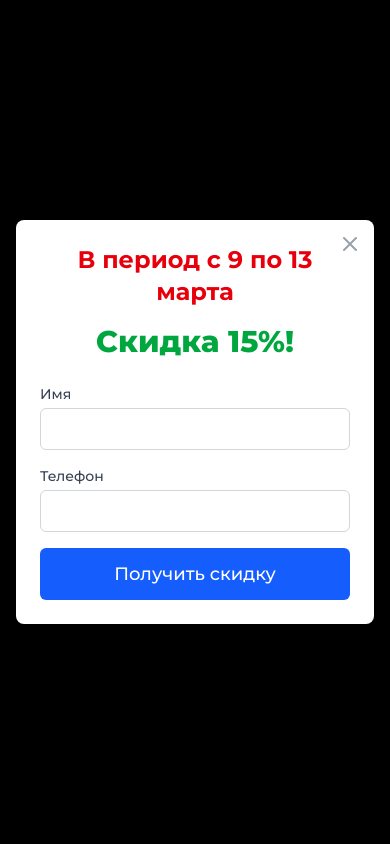
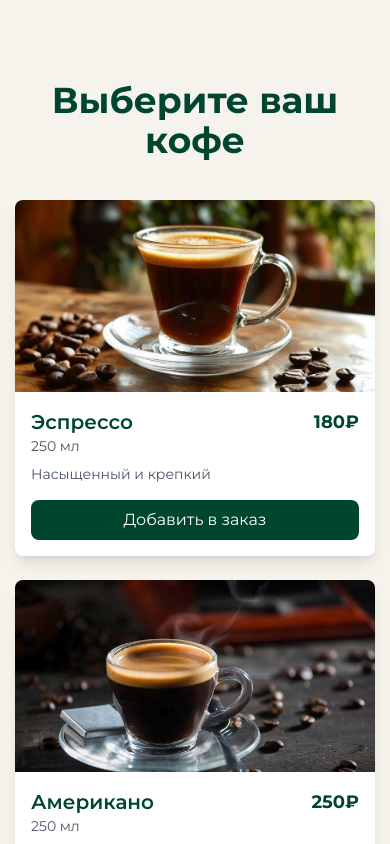
Before and after one commit to WWork777/peoples, a Next.js app: page /coffee-price in a window 390 px wide. Shown: the top 844 px of the page. Built offline with nearby package versions, Linux system fonts and the light colour scheme.

Commit message:
новая группа для напитков

```diff
--- a/src/app/coffee-price/page.js
+++ b/src/app/coffee-price/page.js
@@ -1,179 +1,371 @@
 'use client'
+
+import Image from 'next/image'
 import { useEffect, useState } from 'react'
 
-// Функция для форматирования телефона с маской
-const formatPhoneNumber = value => {
-	// Удаляем все нецифровые символы
-	const numbers = value.replace(/\D/g, '')
+// Данные о напитках
+const drinks = [
+	{
+		id: 1,
+		name: 'Эспрессо',
+		volume: '250 мл',
+		price: 180,
+		image: '/coffee-price/1.webp',
+		description: 'Насыщенный и крепкий',
+	},
+	{
+		id: 2,
+		name: 'Американо',
+		volume: '250 мл',
+		price: 250,
+		image: '/coffee-price/2.webp',
+		description: 'Мягкий вкус с ароматом',
+	},
+	{
+		id: 3,
+		name: 'Капучино',
+		volume: '350 мл',
+		price: 300,
+		image: '/coffee-price/6.webp',
+		description: 'С нежной молочной пенкой',
+	},
+	{
+		id: 4,
+		name: 'Латте',
+		volume: '350 мл',
+		price: 300,
+		image: '/coffee-price/3.webp',
+		description: 'Молочный и бархатистый',
+	},
+	{
+		id: 5,
+		name: 'Флэт уайт',
+		volume: '180 мл',
+		price: 250,
+		image: '/coffee-price/4.webp',
+		description: 'Двойная порция эспрессо',
+	},
+	{
+		id: 6,
+		name: 'Какао',
+		volume: '250 мл',
+		price: 200,
+		image: '/coffee-price/5.webp',
+		description: 'Волшебный вкус какао',
+	},
+]
 
-	// Если номер начинается с 7 или 8, обрабатываем соответственно
-	let formattedNumbers = numbers
-	if (numbers.startsWith('8')) {
-		formattedNumbers = '7' + numbers.slice(1)
-	}
-
-	// Ограничиваем длину до 11 цифр (включая 7)
-	const limitedNumbers = formattedNumbers.slice(0, 11)
-
-	// Применяем маску +7 (999) 999-99-99
-	if (limitedNumbers.length <= 1) {
-		return '+7'
-	} else if (limitedNumbers.length <= 4) {
-		return `+7 (${limitedNumbers.slice(1)}`
-	} else if (limitedNumbers.length <= 7) {
-		return `+7 (${limitedNumbers.slice(1, 4)}) ${limitedNumbers.slice(4)}`
-	} else if (limitedNumbers.length <= 9) {
-		return `+7 (${limitedNumbers.slice(1, 4)}) ${limitedNumbers.slice(4, 7)}-${limitedNumbers.slice(7)}`
-	} else {
-		return `+7 (${limitedNumbers.slice(1, 4)}) ${limitedNumbers.slice(4, 7)}-${limitedNumbers.slice(7, 9)}-${limitedNumbers.slice(9, 11)}`
-	}
-}
-
-// Функция для очистки телефона от маски (для отправки на сервер)
-const cleanPhoneNumber = formattedPhone => {
-	return formattedPhone.replace(/\D/g, '')
-}
-
-export default function PromoModal() {
-	const [isOpen, setIsOpen] = useState(false)
-	const [formData, setFormData] = useState({
-		name: '',
-		phone: '+7',
-	})
+export default function CoffeePrice() {
+	const [selectedDrinks, setSelectedDrinks] = useState([])
+	const [customerName, setCustomerName] = useState('')
+	const [customerPhone, setCustomerPhone] = useState('')
+	const [customerHouse, setCustomerHouse] = useState('') // Новое поле для номера дома
+	const [isSubmitting, setIsSubmitting] = useState(false)
+	const [submitStatus, setSubmitStatus] = useState(null)
 
 	useEffect(() => {
-		// Плавное появление модального окна через 1 секунду после загрузки
+		// Небольшая задержка, чтобы переопределить скролл браузера
 		const timer = setTimeout(() => {
-			setIsOpen(true)
-		}, 1000)
+			window.scrollTo({
+				top: 0,
+				behavior: 'smooth',
+			})
+		}, 10)
 
 		return () => clearTimeout(timer)
 	}, [])
 
-	// Обработчик изменения телефона с маской
-	const handlePhoneChange = e => {
-		const formatted = formatPhoneNumber(e.target.value)
-		setFormData(prev => ({ ...prev, phone: formatted }))
+	// Добавление напитка в корзину
+	const addToCart = drink => {
+		setSelectedDrinks(prev => {
+			const existing = prev.find(item => item.id === drink.id)
+			if (existing) {
+				return prev.map(item =>
+					item.id === drink.id
+						? { ...item, quantity: item.quantity + 1 }
+						: item,
+				)
+			}
+			return [...prev, { ...drink, quantity: 1 }]
+		})
 	}
 
-	const handleInputChange = e => {
-		const { name, value } = e.target
+	// Удаление напитка из корзины
+	const removeFromCart = drinkId => {
+		setSelectedDrinks(prev => prev.filter(item => item.id !== drinkId))
+	}
 
-		if (name === 'phone') {
-			handlePhoneChange(e)
+	// Изменение количества
+	const updateQuantity = (drinkId, newQuantity) => {
+		if (newQuantity < 1) {
+			removeFromCart(drinkId)
+			return
+		}
+		setSelectedDrinks(prev =>
+			prev.map(item =>
+				item.id === drinkId ? { ...item, quantity: newQuantity } : item,
+			),
+		)
+	}
+
+	// Подсчет итоговой суммы
+	const totalPrice = selectedDrinks.reduce(
+		(sum, item) => sum + item.price * item.quantity,
+		0,
+	)
+
+	// Отправка формы
+	const handleSubmit = async e => {
+		e.preventDefault()
+
+		if (selectedDrinks.length === 0) {
+			alert('Добавьте хотя бы один напиток')
+			return
+		}
+
+		if (!customerName || !customerPhone || !customerHouse) {
+			alert('Заполните все поля')
+			return
+		}
+
+		setIsSubmitting(true)
+		setSubmitStatus(null)
+
+		try {
+			const response = await fetch('/api/coffee-price', {
+				method: 'POST',
+				headers: {
+					'Content-Type': 'application/json',
+				},
+				body: JSON.stringify({
+					name: customerName,
+					phone: customerPhone,
+					houseNumber: customerHouse, // Добавлено поле с номером дома
+					drinks: selectedDrinks,
+					totalPrice: totalPrice,
+					orderDate: new Date().toISOString(),
+				}),
+			})
+
+			const data = await response.json()
+
+			if (response.ok) {
+				setSubmitStatus('success')
+				// Очистка формы
+				setSelectedDrinks([])
+				setCustomerName('')
+				setCustomerPhone('')
+				setCustomerHouse('') // Очистка поля номера дома
 			} else {
-			setFormData(prev => ({ ...prev, [name]: value }))
+				setSubmitStatus('error')
+				console.error('Ошибка отправки:', data.error)
+			}
+		} catch (error) {
+			setSubmitStatus('error')
+			console.error('Ошибка:', error)
+		} finally {
+			setIsSubmitting(false)
 		}
 	}
 
-	const handleSubmit = e => {
-		e.preventDefault()
+	return (
+		<section className='coffee-price bg-background mt-10 px-3.75 py-10'>
+			<div className='container max-w-5xl mx-auto'>
+				<h1 className='text-4xl font-bold text-center text-(--accent-color) mb-10'>
+					Выберите ваш кофе
+				</h1>
 
-		// Проверка, что телефон введен полностью (не только +7)
-		if (formData.phone.replace(/\D/g, '').length < 11) {
-			alert('Введите полный номер телефона')
-			return
-		}
+				{/* Сетка напитков */}
+				<div className='grid grid-cols-1 xs:grid-cols-2 md:grid-cols-3 gap-6 mb-10'>
+					{drinks.map(drink => (
+						<div
+							key={drink.id}
+							className='bg-white rounded-lg shadow-lg overflow-hidden hover:shadow-xl transition-shadow'
+						>
+							<div className='relative h-48 bg-gray-200'>
+								<div className='absolute inset-0 flex items-center justify-center text-gray-500'>
+									[Изображение {drink.name}]
+								</div>
+								<Image
+									src={drink.image}
+									alt={drink.name}
+									fill
+									className='w-full h-full object-cover'
+								/>
+							</div>
 
-		console.log('Form submitted:', formData)
-		// Здесь можно добавить отправку данных на сервер
-		setIsOpen(false)
-	}
+							<div className='p-4'>
+								<div className='flex justify-between items-start mb-2'>
+									<div>
+										<h3 className='text-xl font-semibold text-(--accent-color)'>
+											{drink.name}
+										</h3>
+										<p className='text-sm text-gray-600'>{drink.volume}</p>
+									</div>
+									<span className='text-lg font-bold text-(--accent-color)'>
+										{drink.price}₽
+									</span>
+								</div>
 
-	const closeModal = () => {
-		setIsOpen(false)
-	}
-
-	if (!isOpen) return null
-
-	return (
-		<div className='fixed inset-0 z-50 flex items-center justify-center'>
-			{/* Затемненный фон с анимацией появления */}
-			<div
-				className='absolute inset-0 bg-black bg-opacity-50 transition-opacity duration-300 ease-in-out'
-				onClick={closeModal}
-			/>
-
-			{/* Модальное окно с анимацией появления */}
-			<div className='relative bg-white rounded-lg shadow-xl max-w-md w-full mx-4 transform transition-all duration-300 ease-in-out scale-100 opacity-100'>
-				<div className='p-6'>
-					{/* Заголовок с акцией */}
-					<h2 className='text-2xl font-bold text-center mb-4 text-red-600'>
-						В период с 9 по 13 марта
-					</h2>
-					<p className='text-3xl font-extrabold text-center mb-6 text-green-600'>
-						Скидка 15%!
+								<p className='text-gray-600 text-sm mb-4'>
+									{drink.description}
 								</p>
 
-					{/* Форма с полями */}
+								<button
+									onClick={() => addToCart(drink)}
+									className='w-full bg-(--accent-color) hover:bg-(--accent-color)/90 text-white py-2 px-4 rounded-lg transition-colors'
+								>
+									Добавить в заказ
+								</button>
+							</div>
+						</div>
+					))}
+				</div>
+
+				{/* Корзина и форма заказа */}
+				{selectedDrinks.length > 0 && (
+					<div className='bg-gray-50 rounded-lg p-6 mb-6'>
+						<h2 className='text-2xl font-bold mb-4 text-(--accent-color)'>
+							Ваш заказ
+						</h2>
+
+						<div className='space-y-3 mb-6'>
+							{selectedDrinks.map(item => (
+								<div
+									key={item.id}
+									className='flex flex-col sm:flex-row gap-5 items-center justify-between bg-white p-3 rounded-lg'
+								>
+									<div className='flex-1'>
+										<span className='font-medium text-(--accent-color)'>
+											{item.name}
+										</span>
+										<span className='text-sm text-gray-600 ml-2'>
+											{item.volume} - {item.price}₽
+										</span>
+									</div>
+
+									<div className='flex items-center gap-3'>
+										<button
+											onClick={() => updateQuantity(item.id, item.quantity - 1)}
+											className='w-8 h-8 bg-gray-200 rounded-full hover:bg-gray-300 text-(--accent-color)'
+										>
+											-
+										</button>
+
+										<span className='w-8 text-center font-medium text-(--accent-color)'>
+											{item.quantity}
+										</span>
+
+										<button
+											onClick={() => updateQuantity(item.id, item.quantity + 1)}
+											className='w-8 h-8 bg-gray-200 rounded-full hover:bg-gray-300 text-(--accent-color)'
+										>
+											+
+										</button>
+
+										<button
+											onClick={() => removeFromCart(item.id)}
+											className='ml-2 text-red-500 hover:text-red-700'
+										>
+											✕
+										</button>
+									</div>
+								</div>
+							))}
+						</div>
+
+						<div className='border-t pt-4 mb-6'>
+							<div className='flex justify-between text-xl font-bold'>
+								<span className='text-(--accent-color)'>Итого:</span>
+								<span className='text-amber-600'>{totalPrice}₽</span>
+							</div>
+						</div>
+
+						{/* Форма заявки */}
 						<form onSubmit={handleSubmit} className='space-y-4'>
 							<div>
 								<label
 									htmlFor='name'
-								className='block text-sm font-medium text-gray-700 mb-1'
+									className='block text-sm font-medium mb-1 text-(--accent-color)'
 								>
-								Имя
+									Ваше имя *
 								</label>
 								<input
 									type='text'
 									id='name'
-								name='name'
-								value={formData.name}
-								onChange={handleInputChange}
+									value={customerName}
+									onChange={e => setCustomerName(e.target.value)}
+									className='w-full px-4 py-2 border rounded-lg focus:ring-2 focus:ring-(--accent-color) outline-0 focus:border-transparent bg-white text-(--accent-color)'
+									placeholder='Иван Иванов'
 									required
-								className='w-full px-4 py-2 border border-gray-300 rounded-md focus:ring-2 focus:ring-blue-500 focus:border-transparent outline-none transition'
-								placeholder='Введите ваше имя'
+									autoFocus
 								/>
 							</div>
 
 							<div>
 								<label
 									htmlFor='phone'
-								className='block text-sm font-medium text-gray-700 mb-1'
+									className='block text-sm font-medium mb-1 text-(--accent-color)'
 								>
-								Телефон
+									Телефон *
 								</label>
 								<input
 									type='tel'
 									id='phone'
-								name='phone'
-								value={formData.phone}
-								onChange={handleInputChange}
+									value={customerPhone}
+									onChange={e => setCustomerPhone(e.target.value)}
+									className='w-full px-4 py-2 border rounded-lg focus:ring-2 focus:ring-(--accent-color) focus:border-transparent outline-0 bg-white text-(--accent-color)'
+									placeholder='+7 (999) 123-45-67'
 									required
-								className='w-full px-4 py-2 border border-gray-300 rounded-md focus:ring-2 focus:ring-blue-500 focus:border-transparent outline-none transition'
-								placeholder='+7 (999) 999-99-99'
 								/>
+							</div>
+
+							{/* Новое поле для номера дома */}
+							<div>
+								<label
+									htmlFor='house'
+									className='block text-sm font-medium mb-1 text-(--accent-color)'
+								>
+									Номер дома *
+								</label>
+								<input
+									type='text'
+									id='house'
+									value={customerHouse}
+									onChange={e => setCustomerHouse(e.target.value)}
+									className='w-full px-4 py-2 border rounded-lg focus:ring-2 focus:ring-(--accent-color) focus:border-transparent outline-0 bg-white text-(--accent-color)'
+									placeholder='Например: 1, 2, 3'
+									required
+								/>
+								<p className='text-xs text-gray-500 mt-1'>
+									Укажите номер дома для доставки
+								</p>
 							</div>
 
 							<button
 								type='submit'
-							className='w-full bg-blue-600 text-white py-3 px-4 rounded-md hover:bg-blue-700 transition duration-200 font-medium text-lg'
+								disabled={isSubmitting}
+								className='w-full bg-(--accent-color) hover:bg-(--accent-color)/90 text-white py-3 px-4 rounded-lg font-medium transition-colors disabled:bg-gray-400'
 							>
-							Получить скидку
+								{isSubmitting ? 'Отправка...' : 'Отправить заявку'}
 							</button>
+
+							{submitStatus === 'success' && (
+								<div className='p-3 bg-green-100 text-green-700 rounded-lg text-center'>
+									Заявка успешно отправлена! Мы свяжемся с вами в ближайшее
+									время.
+								</div>
+							)}
+
+							{submitStatus === 'error' && (
+								<div className='p-3 bg-red-100 text-red-700 rounded-lg text-center'>
+									Ошибка при отправке. Пожалуйста, попробуйте позже.
+								</div>
+							)}
 						</form>
-
-					{/* Кнопка закрытия */}
-					<button
-						onClick={closeModal}
-						className='absolute top-3 right-3 text-gray-400 hover:text-gray-600 transition'
-					>
-						<svg
-							className='w-6 h-6'
-							fill='none'
-							stroke='currentColor'
-							viewBox='0 0 24 24'
-						>
-							<path
-								strokeLinecap='round'
-								strokeLinejoin='round'
-								strokeWidth='2'
-								d='M6 18L18 6M6 6l12 12'
-							/>
-						</svg>
-					</button>
 					</div>
+				)}
 			</div>
-		</div>
+		</section>
 	)
 }
```
Also changed, not shown: src/app/api/coffee-price/route.js (+2 -52 lines). Lines whose indentation alone changed are shown as unchanged.
